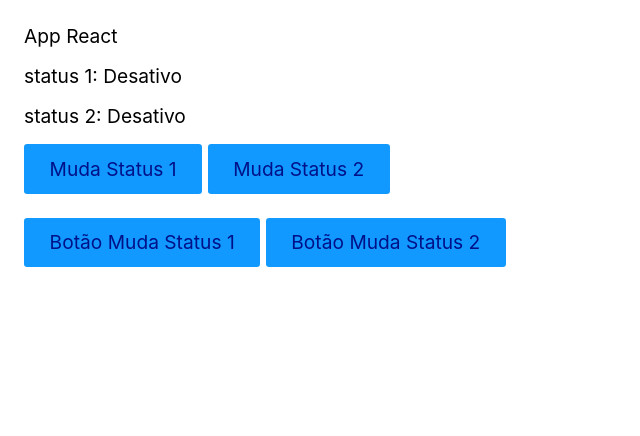
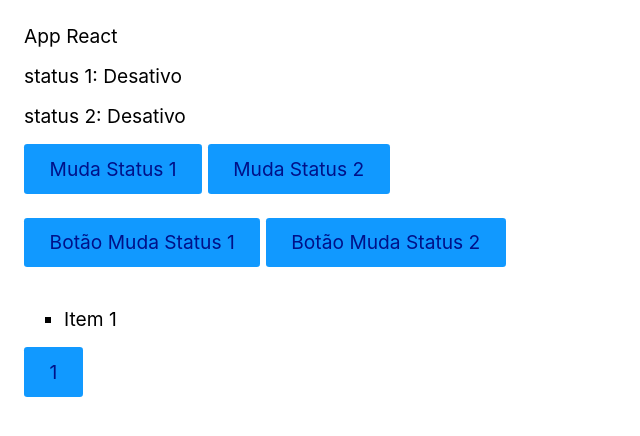
Before and after one commit to LuizGenuino/React-Origamid, a React (Vite) app: page / in a window 1280 px wide. Shown: the top 436 px of the page, without its empty margins (0-640 px from the left). Built offline with nearby package versions, Linux system fonts and the light colour scheme.

Commit message:
Refactor App component to organize state management and improve structure

```diff
--- a/src/App.jsx
+++ b/src/App.jsx
@@ -7,9 +7,20 @@ const App = () => {
     // desestruturado (padrao)
     const [active, setActive] = useState(false)
 
+    const [count, setCount] = useState(1)
+    const [items, setItems] = useState(['Item 1'])
+
+    const handleClick = () => {
+        setCount(currentState => currentState + 1)
+        setItems(currentState => {
+            return [...currentState, 'Item ' + (count + 1)]
+        })
+    }
+
     return (
         <>
             <p>App React</p>
+            <section>
                 <p>status 1: {booleanHook[0] ? 'Ativo' : 'Desativo'}</p>
                 <p>status 2: {active ? 'Ativo' : 'Desativo'}</p>
 
@@ -21,7 +32,14 @@ const App = () => {
                 <Button setState={booleanHook[1]} text="Botão Muda Status 1" />
                 <span> </span>
                 <Button setState={setActive} text="Botão Muda Status 2" />
-
+            </section>
+            <br></br>
+            <section>
+                <ul>
+                    {items.map(item => (<li key={item}>{item}</li>))}
+                </ul>
+                <button onClick={handleClick}>{count}</button>
+            </section>
         </>
     )
 }
```
Lines whose indentation alone changed are shown as unchanged.
